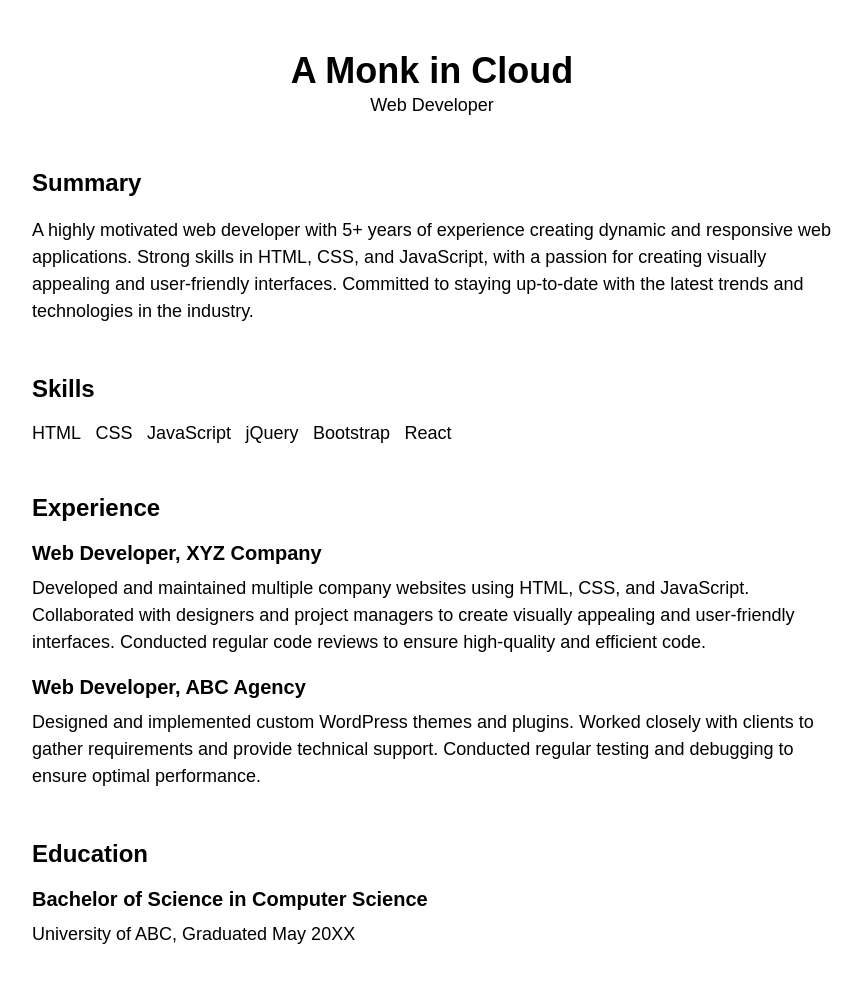
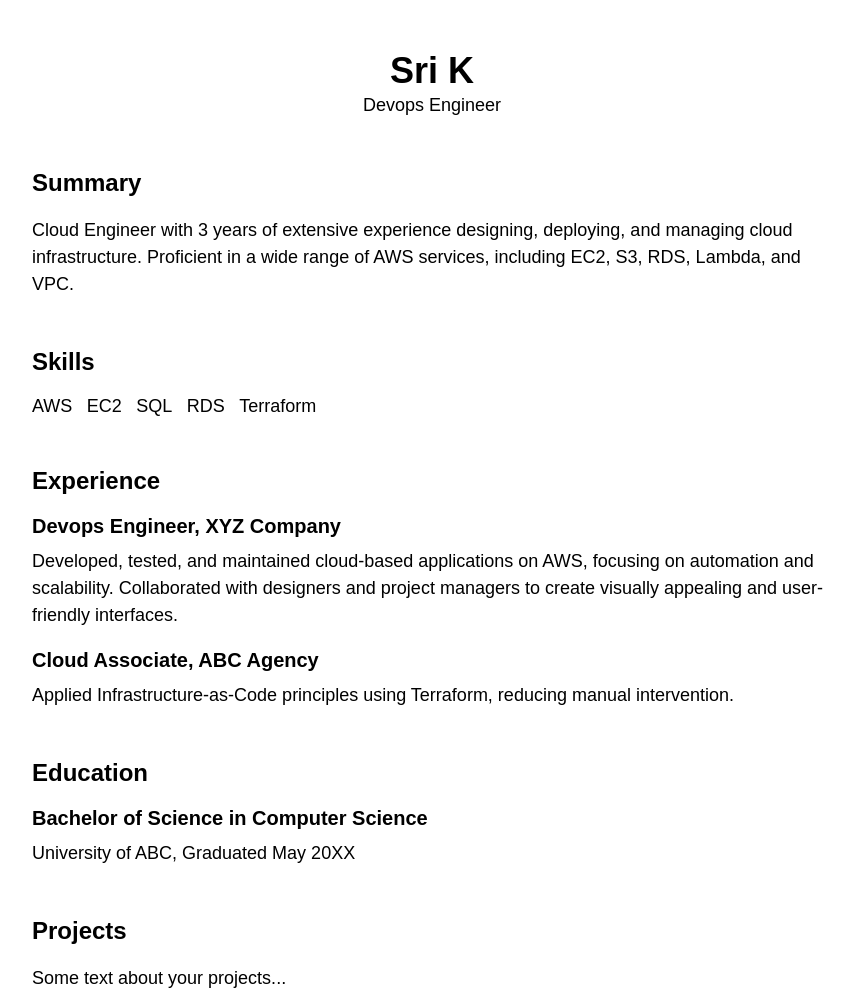
Before and after one commit to srisouryakalivarapu/Host-resume-on-EC2, a plain HTML site: page index.html in a window 1280 px wide. Shown: the top 995 px of the page, without its empty margins (208-1070 px from the left). Drawn offline with Linux system fonts and the light colour scheme.

Commit message:
Update index.html

```diff
--- a/index.html
+++ b/index.html
@@ -7,30 +7,29 @@
 <body>
 	<div class="container">
 		<header>
-			<h1>A Monk in Cloud</h1>
-			<p>Web Developer</p>
+			<h1>Sri K</h1>
+			<p>Devops Engineer</p>
 		</header>
 		<section>
 			<h2>Summary</h2>
-			<p>A highly motivated web developer with 5+ years of experience creating dynamic and responsive web applications. Strong skills in HTML, CSS, and JavaScript, with a passion for creating visually appealing and user-friendly interfaces. Committed to staying up-to-date with the latest trends and technologies in the industry.</p>
+			<p>Cloud Engineer with 3 years of extensive experience designing, deploying, and managing cloud infrastructure. Proficient in a wide range of AWS services, including EC2, S3, RDS, Lambda, and VPC. </p>
 		</section>
 		<section>
 			<h2>Skills</h2>
 			<ul>
-				<li>HTML</li>
-				<li>CSS</li>
-				<li>JavaScript</li>
-				<li>jQuery</li>
-				<li>Bootstrap</li>
-				<li>React</li>
+				<li>AWS</li>
+				<li>EC2</li>
+				<li>SQL</li>
+				<li>RDS</li>
+				<li>Terraform</li>
 			</ul>
 		</section>
 		<section>
 			<h2>Experience</h2>
-			<h3>Web Developer, XYZ Company</h3>
-			<p>Developed and maintained multiple company websites using HTML, CSS, and JavaScript. Collaborated with designers and project managers to create visually appealing and user-friendly interfaces. Conducted regular code reviews to ensure high-quality and efficient code. </p>
-			<h3>Web Developer, ABC Agency</h3>
-			<p>Designed and implemented custom WordPress themes and plugins. Worked closely with clients to gather requirements and provide technical support. Conducted regular testing and debugging to ensure optimal performance.</p>
+			<h3>Devops Engineer, XYZ Company</h3>
+			<p>Developed, tested, and maintained cloud-based applications on AWS, focusing on automation and scalability. Collaborated with designers and project managers to create visually appealing and user-friendly interfaces.</p>
+			<h3>Cloud Associate, ABC Agency</h3>
+			<p>Applied Infrastructure-as-Code principles using Terraform, reducing manual intervention.</p>
 		</section>
 		<section>
 			<h2>Education</h2>
```
